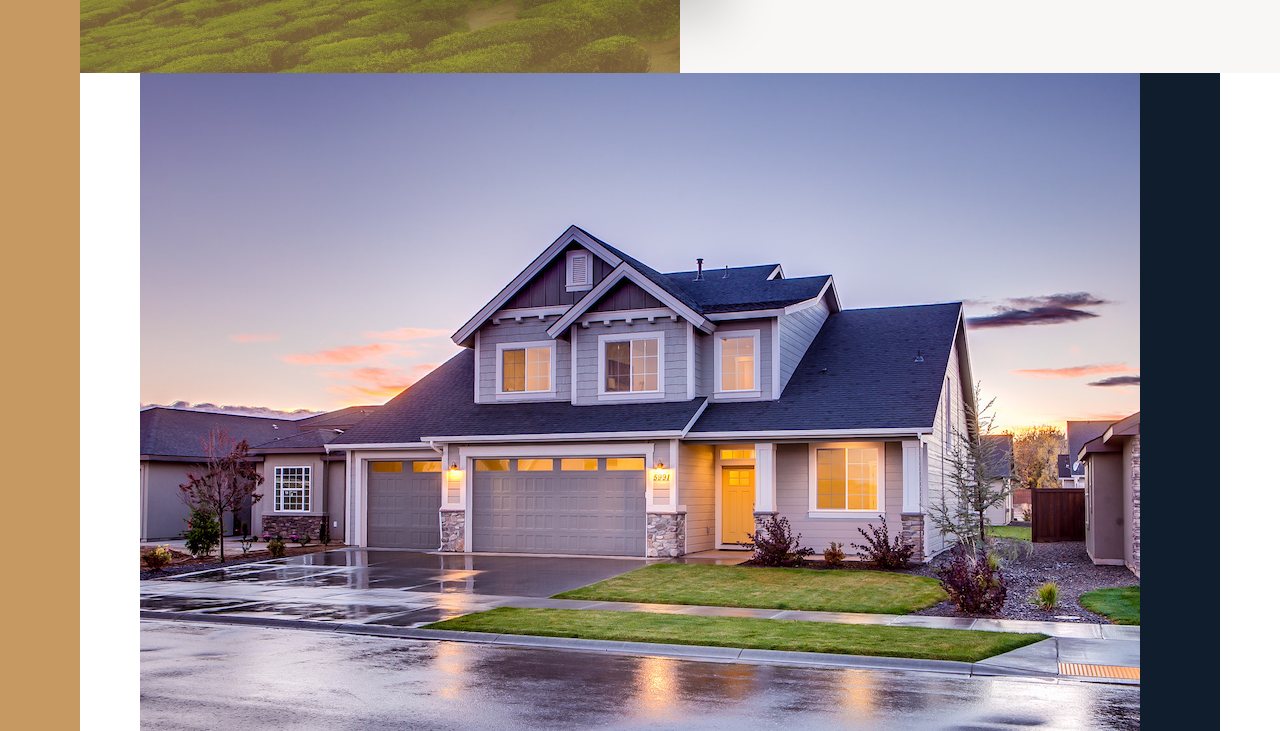
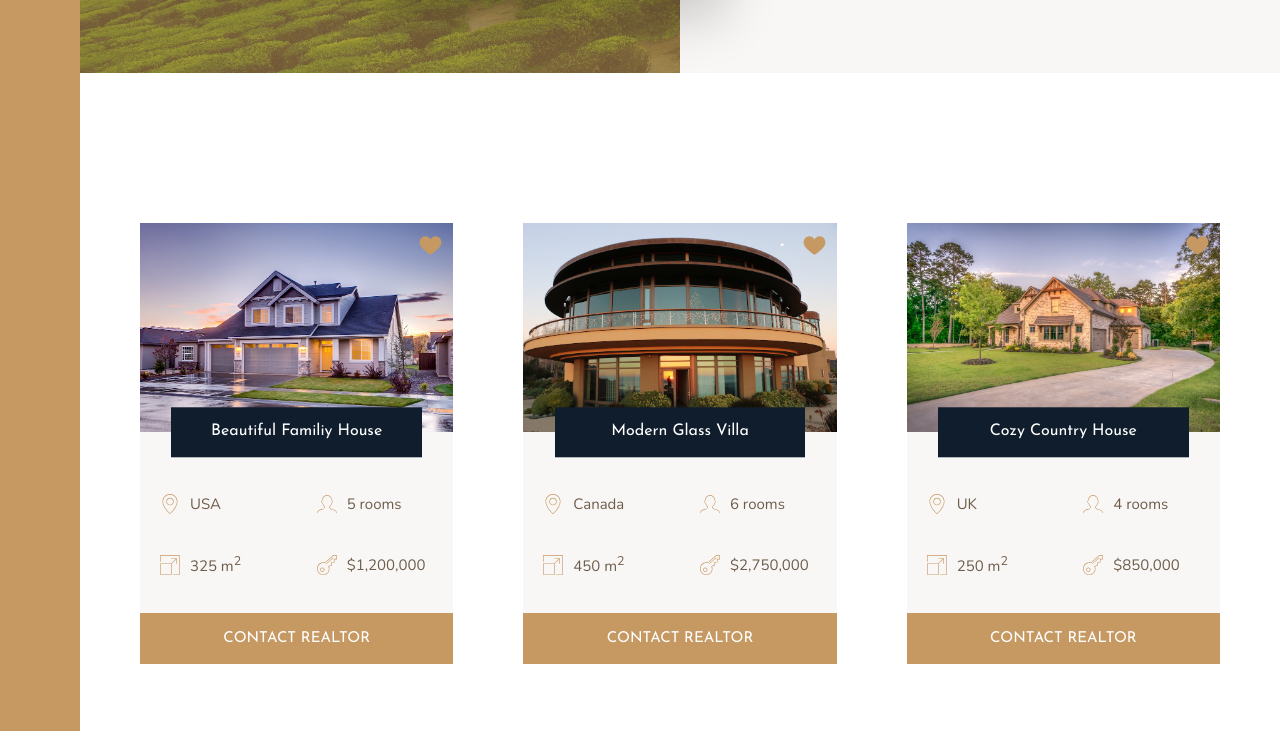
Before and after one commit to dandediu/nexter, a website: page index.html in a window 1280 px wide. Shown: the part 1747-2478 px from the top of the page. Drawn offline with nearby package versions, Linux system fonts and the light colour scheme.

Commit message:
Add homes section styles.

```diff
--- a/sass/_homes.scss
+++ b/sass/_homes.scss
@@ -1,4 +1,79 @@
 .homes {
-    background-color: $color-secondary;
     grid-column: center-start / center-end;
+    margin: 15rem 0;
+
+    display: grid;
+    grid-template-columns: repeat(auto-fit, minmax(25rem, 1fr));
+    grid-gap: 7rem;
 }
+
+.home {
+    background-color: $color-grey-light-1;
+
+    display: grid;
+    grid-template-columns: repeat(2, 1fr);
+    grid-row-gap: 3.5rem;
+
+    &__img {
+        width: 100%;
+        grid-row: 1 / 2;
+        grid-column: 1 / -1;
+        z-index: 1;
+    }
+
+    &__like {
+        grid-row: 1 / 2;
+        grid-column: 2 / 3;
+        fill: $color-primary;
+        height: 2.5rem;
+        width: 2.5rem;
+        z-index: 2;
+        justify-self: end;
+        margin: 1rem;
+    }
+
+    &__name {
+        grid-row: 1 / 2;
+        grid-column: 1 / -1;
+        justify-self: center;
+        align-self: end;
+        z-index: 3;
+
+        width: 80%;
+        font-family: $font-display;
+        font-size: 1.6rem;
+        text-align: center;
+        padding: 1.25rem;
+        background-color: $color-secondary;
+        color: #fff;
+        font-weight: 400;
+        transform: translateY(50%);
+    }
+
+    &__location,
+    &__rooms {
+        margin-top: 2.5rem;
+    }
+
+    &__location,
+    &__rooms,
+    &__area,
+    &__price {
+        font-size: 1.5rem;
+        margin-left: 2rem;
+
+        display: flex;
+        align-items: center;
+
+        svg {
+            fill: $color-primary;
+            height: 2rem;
+            width: 2rem;
+            margin-right: 1rem;
+        }
+    }
+
+    &__btn {
+        grid-column: 1 / -1;
+    }
+}
```
Also changed, not shown: css/style.css.
